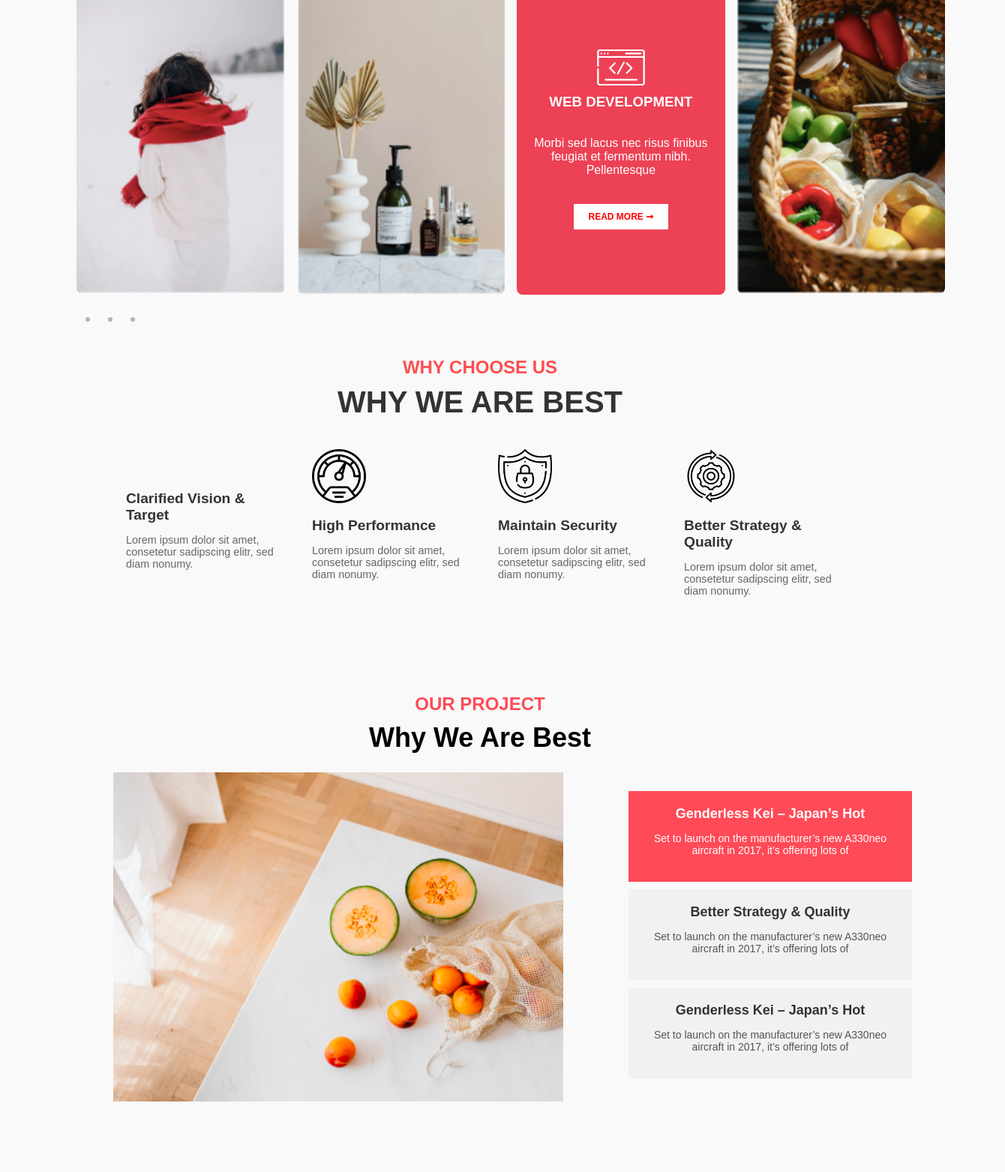
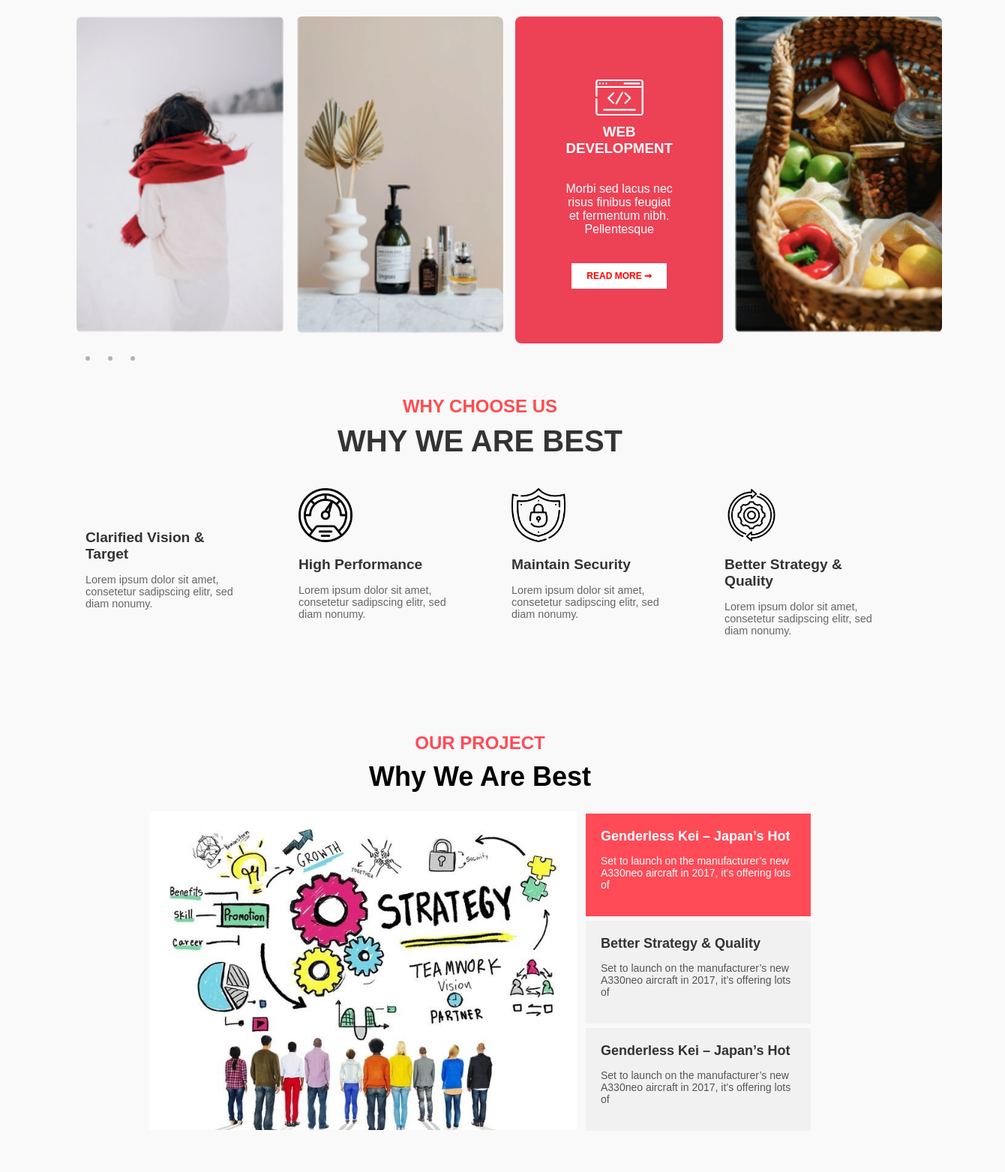
Before and after one commit to Meghsham15/digital-marketing-assignment, a plain HTML site: page index.html in a window 1280 px wide. Shown: the part 807-2370 px from the top of the page at 75% size, 1340 px wide, since content can reach past the window. Drawn offline with Linux system fonts and the light colour scheme.

Commit message:
pic update and css update (minor)

```diff
--- a/index.html
+++ b/index.html
@@ -104,14 +104,14 @@
             <h1>Why We Are Best</h1>
             <div class="project-content">
                 <div class="project-image">
-                    <img id="project-image" src="./img/pic1.png" alt="Project Image">
+                    <img id="project-image" src="./img/pic1.jpg" alt="Project Image">
                 </div>
                 <div class="project-details">
-                    <div class="project-item active" data-image="./img/pic1.png">
+                    <div class="project-item active" data-image="./img/pic1.jpg">
                         <h2>Genderless Kei – Japan’s Hot</h2>
                         <p>Set to launch on the manufacturer’s new A330neo aircraft in 2017, it’s offering lots of</p>
                     </div>
-                    <div class="project-item" data-image="./img/pic2.jpg">
+                    <div class="project-item" data-image="./img/pic2.png">
                         <h2>Better Strategy & Quality</h2>
                         <p>Set to launch on the manufacturer’s new A330neo aircraft in 2017, it’s offering lots of</p>
                     </div>
--- a/styles.css
+++ b/styles.css
@@ -11,18 +11,25 @@ body {
 .container {
     display: flex;
     flex-direction: row;
-    width: 90%;
-    max-width: 1200px;
-    margin: 40px auto;
+    width: 93%;
+    /* max-width: 1200px; */
+    margin: 40px 0;
     /* background-color: white; */
     /* box-shadow: 0 4px 8px rgba(0, 0, 0, 0.1); */
     border-radius: 8px;
-    overflow: hidden;
+    /* overflow: hidden; */
+    justify-content: center;
 }
 
 .text-section {
     flex: 1;
+    display: flex;
     padding: 40px;
+    padding-left: 20px;
+    flex-direction: column;
+    justify-content: space-evenly;
+    align-items: flex-start;
+    height: 430px;
 }
 
 .image-section {
@@ -42,15 +49,19 @@ body {
 }
 
 .main-title {
-    font-size: 36px;
+    font-size: 40px;
     margin: 0;
+    /* width: 50%; */
+    width: 420px;
 }
 
 .description {
     font-size: 16px;
     margin: 20px 0;
     color: #666;
+    /* width: 61%; */
     line-height: 1.6;
+    width: 525px;
 }
 
 .contact-button {
@@ -223,7 +234,7 @@ input[type="checkbox"]:not(:checked)::before {
 .slider-section {
     text-align: center;
     /* padding: 50px 0; */
-    background-color: #f9f9f9;
+    /* background-color: #f9f9f9; */
     width: 92%;
     display: flex;
     flex-direction: column;
@@ -239,6 +250,8 @@ input[type="checkbox"]:not(:checked)::before {
     font-size: 36px;
     text-align: left;
     margin: 10px 0;
+    /* width: 25%; */
+    width: 430px;
 }
 
 .section-description {
@@ -246,7 +259,8 @@ input[type="checkbox"]:not(:checked)::before {
     margin-bottom: 40px;
     color: #666;
     line-height: 1.6;
-    width: 70%;
+    /* width: 30%; */
+    width: 526px;
     padding: 0 140px;
     text-align: left;
 }
@@ -254,6 +268,7 @@ input[type="checkbox"]:not(:checked)::before {
 .static-container {
     display: flex;
     justify-content: center;
+    width: 98%;
     gap: 16px;
     margin-right: 20px;
 }
@@ -261,12 +276,11 @@ input[type="checkbox"]:not(:checked)::before {
 .static-slide {
     position: relative;
     transition: transform 0.3s ease;
-    width: 35%;
-    height: 428px;
+    /* width: 61%; */
+    /* height: 570px; */
     border-radius: 8px;
-
+    width: 430px;
 }
-
 .increaseWidth {
     animation: increaseWidth 1s ease-in-out forwards;
 
@@ -322,15 +336,17 @@ input[type="checkbox"]:not(:checked)::before {
 .service-card {
     background-color: #ed4155;
     color: white;
-    padding: 20px;
+    padding: 20px 63px;
     border-radius: 8px;
     text-align: center;
-    height: 90%;
+    height: 93%;
     display: flex;
     flex-direction: column;
     justify-content: center;
     align-items: center;
+    /* height: 606px; */
 }
+
 
 .service-card h3 {
     margin-top: 0;
@@ -425,7 +441,8 @@ input[type="checkbox"]:not(:checked)::before {
 }
 
 .project-image {
-    width: 100%;
+    width: 34%;
+    width: 570px;
 }
 
 .our-project .container {
@@ -434,6 +451,8 @@ input[type="checkbox"]:not(:checked)::before {
     align-items: center;
     box-shadow: none;
     background: none;
+    width: 100%;
+    max-width: none;
 }
 
 .our-project h3 {
@@ -452,7 +471,7 @@ input[type="checkbox"]:not(:checked)::before {
 .project-content {
     display: flex;
     flex-direction: row;
-    justify-content: space-between;
+    justify-content: center;
     width: 100%;
 }
 
@@ -465,14 +484,18 @@ input[type="checkbox"]:not(:checked)::before {
 .project-details {
     display: flex;
     flex-direction: column;
-    justify-content: center;
+    justify-content: space-around;
     max-width: 400px;
+    /* width: 15.4%; */
+    width: 300px;
+    margin-left: 12px;
 }
 
 .project-item {
+    text-align: left;
     padding: 20px;
     background: #f1f1f1;
-    margin-bottom: 10px;
+    /* margin-bottom: 10px; */
     cursor: pointer;
     transition: background 0.3s ease;
 }
@@ -523,6 +546,7 @@ input[type="checkbox"]:not(:checked)::before {
 
 .unique-container .content {
     width: 85%;
+    width: 1500px;
 }
 
 .unique-container .why-choose-us {
@@ -593,7 +617,8 @@ input[type="checkbox"]:not(:checked)::before {
     /* max-width: 1200px; */
     margin: 0 auto;
     padding: 0 20px;
-    width: 80%;
+    width: 70%;
+    width: 1300px;
 }
 
 footer {
@@ -625,7 +650,7 @@ footer img{
 }
 
 .company-growth__stat {
-    background: #fff;
+    /* background: #fff; */
     /* border: 1px solid #eee; */
     /* box-shadow: 0 4px 8px rgba(0, 0, 0, 0.1); */
     padding: 10px;
@@ -686,7 +711,9 @@ footer img{
     font-size: 16px;
     margin-bottom: 20px;
     position: relative;
-    width: 48%;
+    /* width: 30%; */
+    text-align: left;
+    width: 570px;
 }
 
 .feedback-component.quote-icon {
@@ -706,8 +733,9 @@ footer img{
     font-weight: bold;
     color: #999;
     margin-top: 0;
-    width: 44%;
+    /* width: 30%; */
     text-align: left;
+    width: 570px;
 }
 
 .feedback-component .quote-author span {
```
Also changed, not shown: img/pic1.jpg (renamed from img/pic2.jpg), img/pic2.png (renamed from img/pic1.png), img/pic3.jpg.
